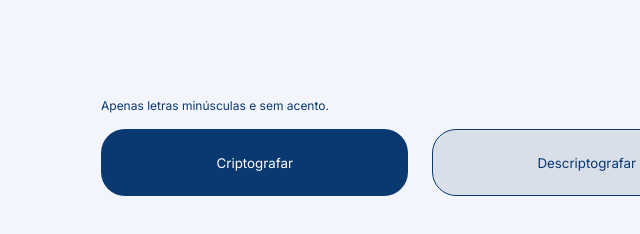
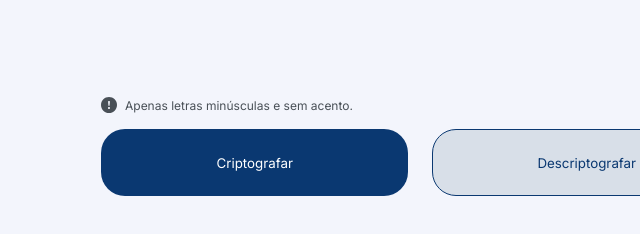
Before and after one commit to guipaterlini/CryptifyMe, a plain HTML site: page index.html in a window 1280 px wide. Shown: the part 532-766 px from the top of the page, 77-717 px from the left. Drawn offline with Linux system fonts and the light colour scheme.

Commit message:
adiciona icone no support text e ajusta o estilo

```diff
--- a/index.html
+++ b/index.html
@@ -22,9 +22,10 @@
       <form class="inputForm">
         <textarea name="mensagem" placeholder="Digite seu texto"></textarea>
         <div class="containerLowFormSection">
-          <span class="supportText"
-            >Apenas letras minúsculas e sem acento.</span
-          >
+          <div class="supportText">
+            <img src="./assets/alert-icon.svg" />
+            <span>Apenas letras minúsculas e sem acento.</span>
+          </div>
           <div class="containerButtons">
             <button type="button">Criptografar</button>
             <button type="button" id="descriptografar">Descriptografar</button>
@@ -39,7 +40,9 @@
         alt="Imagem de uma pessoa ajoelhada analisando um objeto valioso com uma lupa"
       />
       <p class="outputSectionTitle">Nenhuma mensagem encontrada</p>
-      <p class="outputSectionParagraph">Digite um texto que você deseja criptografar ou descriptografar.</p>
+      <p class="outputSectionParagraph">
+        Digite um texto que você deseja criptografar ou descriptografar.
+      </p>
       <div></div>
       <button>Copiar</button>
     </section>
--- a/style.css
+++ b/style.css
@@ -74,8 +74,19 @@ body {
 }
 
 .supportText {
+  padding: 16px 0 16px 0;
+  display: flex;
+  align-items: center;
+  gap: 8px;
+}
+
+.supportText span {
   font-size: 0.75rem;
-  padding: 16px 0 16px 0;
+  color: var(--cor-cinza-400);
+}
+
+.supportText img {
+  width: 16px;
 }
 
 .containerButtons {
```
Also changed, not shown: todo.txt.
